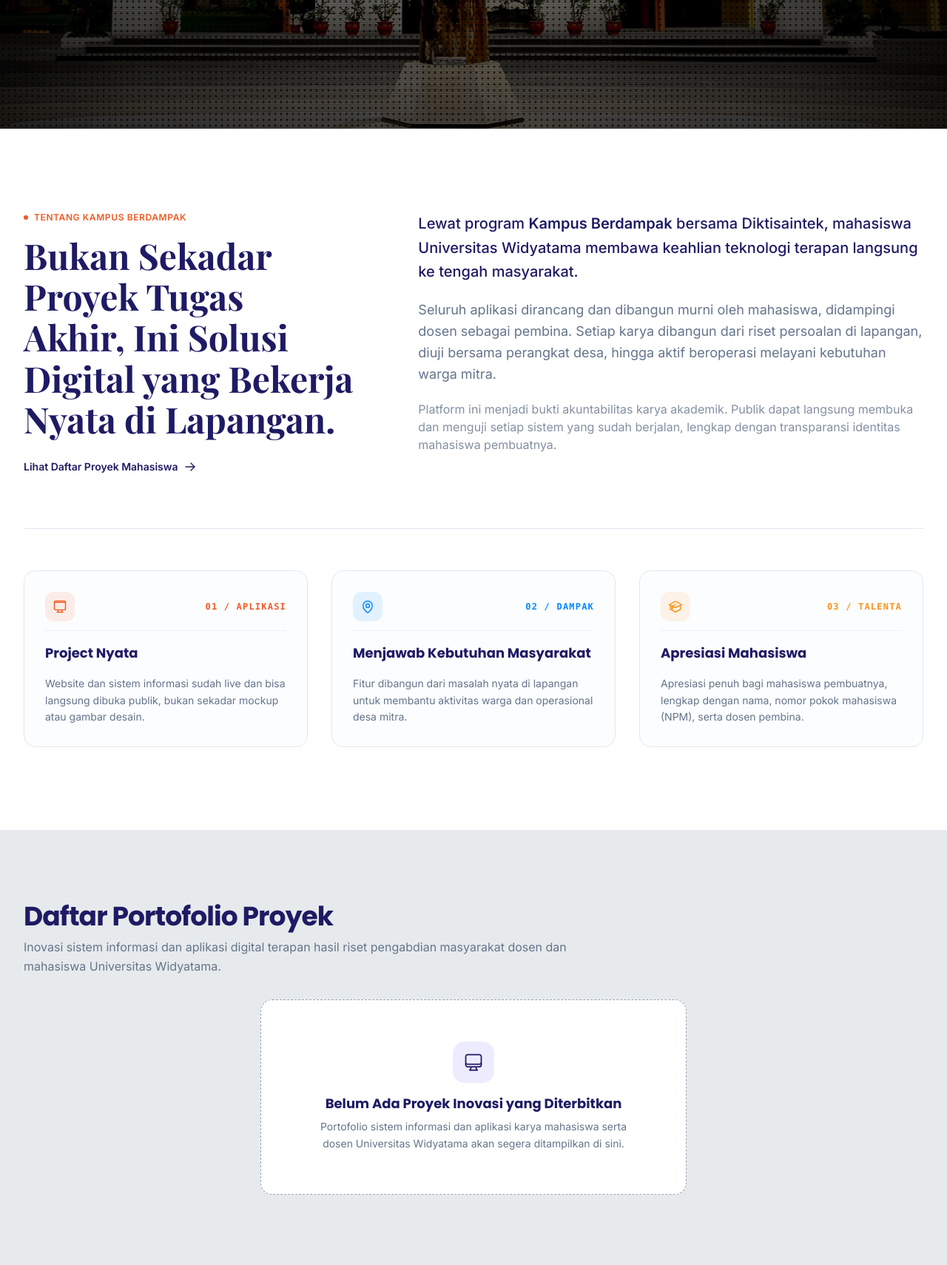
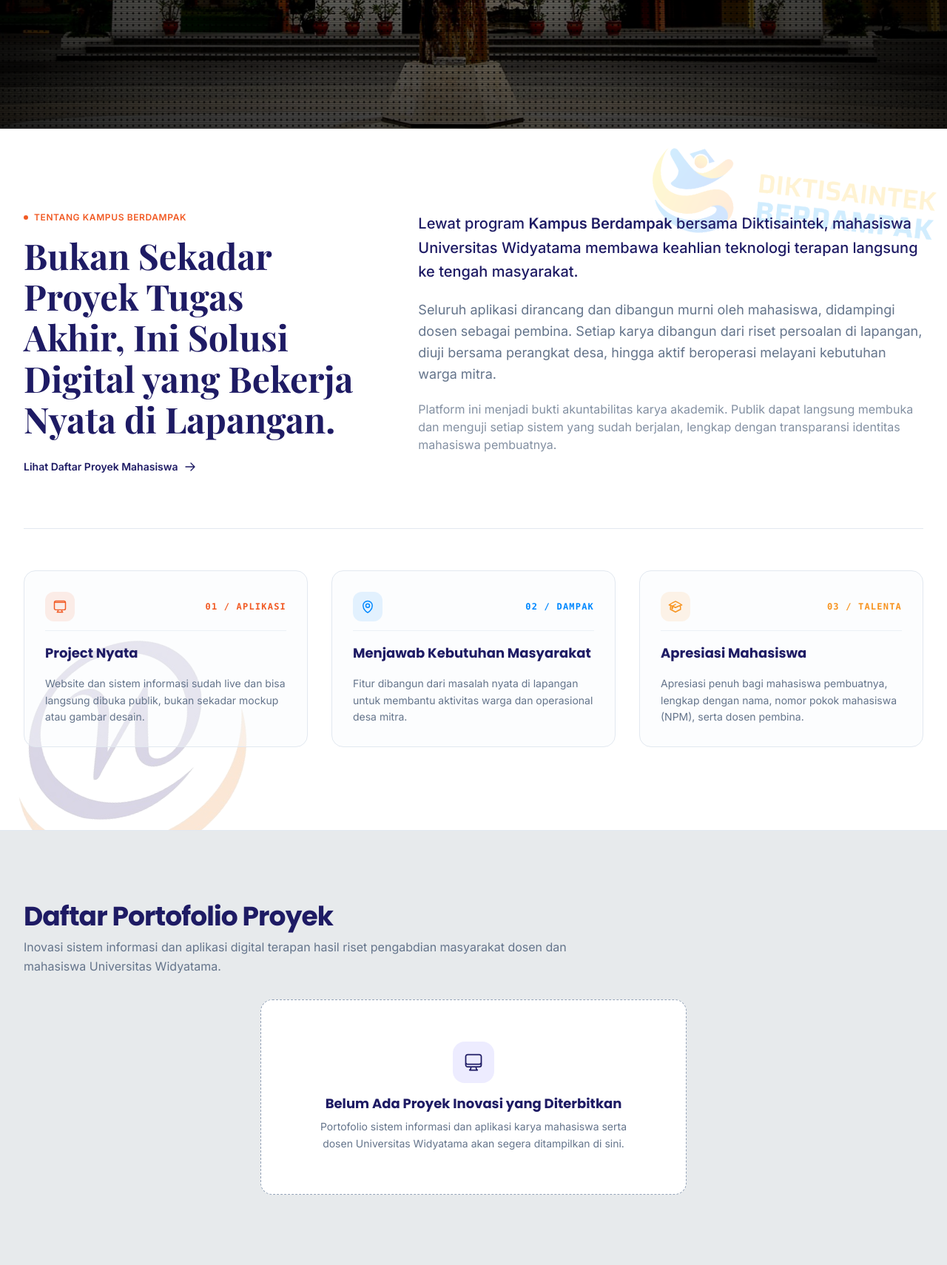
Before and after one commit to Vextronode/berdampak-utama, a Laravel app: page / in a window 1280 px wide. Shown: the part 626-2336 px from the top of the page at 74% size. Run offline with Laravel 12, Linux system fonts and the light colour scheme; data that the repository does not hold is empty; style sheets or scripts are compiled from the project's sources; some web fonts are replaced.

Commit message:
style(about): add semi-transparent Widyatama and Diktisaintek corner watermarks

```diff
--- a/resources/views/components/about.blade.php
+++ b/resources/views/components/about.blade.php
@@ -1,5 +1,21 @@
-<section id="tentang" class="py-20 sm:py-24 lg:py-28 bg-surface border-b border-outline-variant scroll-mt-16 sm:scroll-mt-20">
-    <div class="max-w-7xl mx-auto px-4 sm:px-6 lg:px-8">
+<section id="tentang" class="relative overflow-hidden py-20 sm:py-24 lg:py-28 bg-surface border-b border-outline-variant scroll-mt-16 sm:scroll-mt-20">
+    {{-- Decorative institutional corner watermarks --}}
+    <div class="pointer-events-none select-none absolute inset-0 z-0 overflow-hidden" aria-hidden="true">
+        <img
+            src="{{ asset('images/logo-widyatama-transparent.png') }}"
+            alt=""
+            loading="lazy"
+            class="absolute -bottom-8 -left-8 sm:-bottom-10 sm:-left-6 lg:left-4 w-48 sm:w-64 lg:w-80 h-auto object-contain opacity-[0.14] sm:opacity-[0.18] -rotate-12"
+        >
+        <img
+            src="{{ asset('images/diktisaintek-transparent.png') }}"
+            alt=""
+            loading="lazy"
+            class="absolute top-6 -right-8 sm:top-10 sm:-right-6 lg:right-4 w-56 sm:w-72 lg:w-96 h-auto object-contain opacity-[0.14] sm:opacity-[0.18] rotate-6"
+        >
+    </div>
+
+    <div class="relative z-10 max-w-7xl mx-auto px-4 sm:px-6 lg:px-8">
         <div class="grid grid-cols-1 lg:grid-cols-12 gap-10 lg:gap-16 items-start">
             <div class="lg:col-span-5 flex flex-col gap-4">
                 <div class="inline-flex items-center gap-2 text-xs font-semibold tracking-wider text-vibrant-utama-orange uppercase">
```
